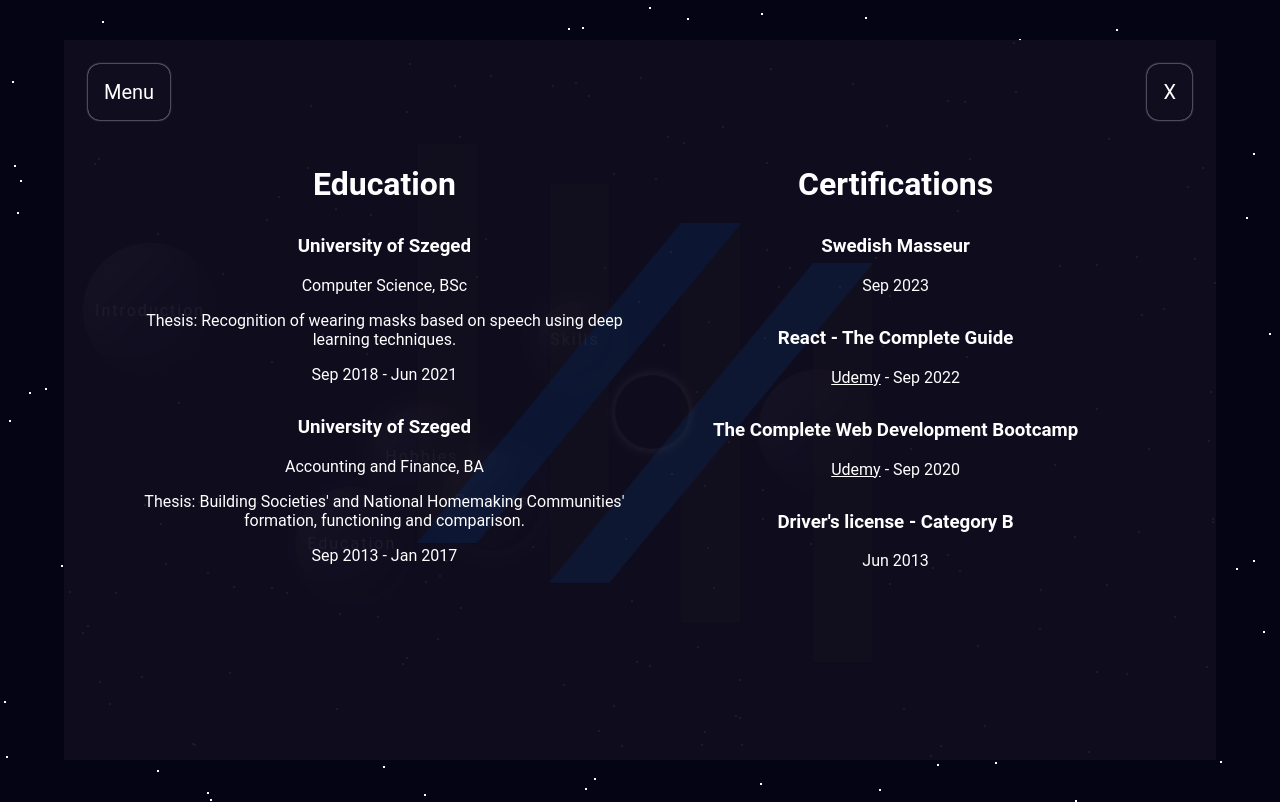
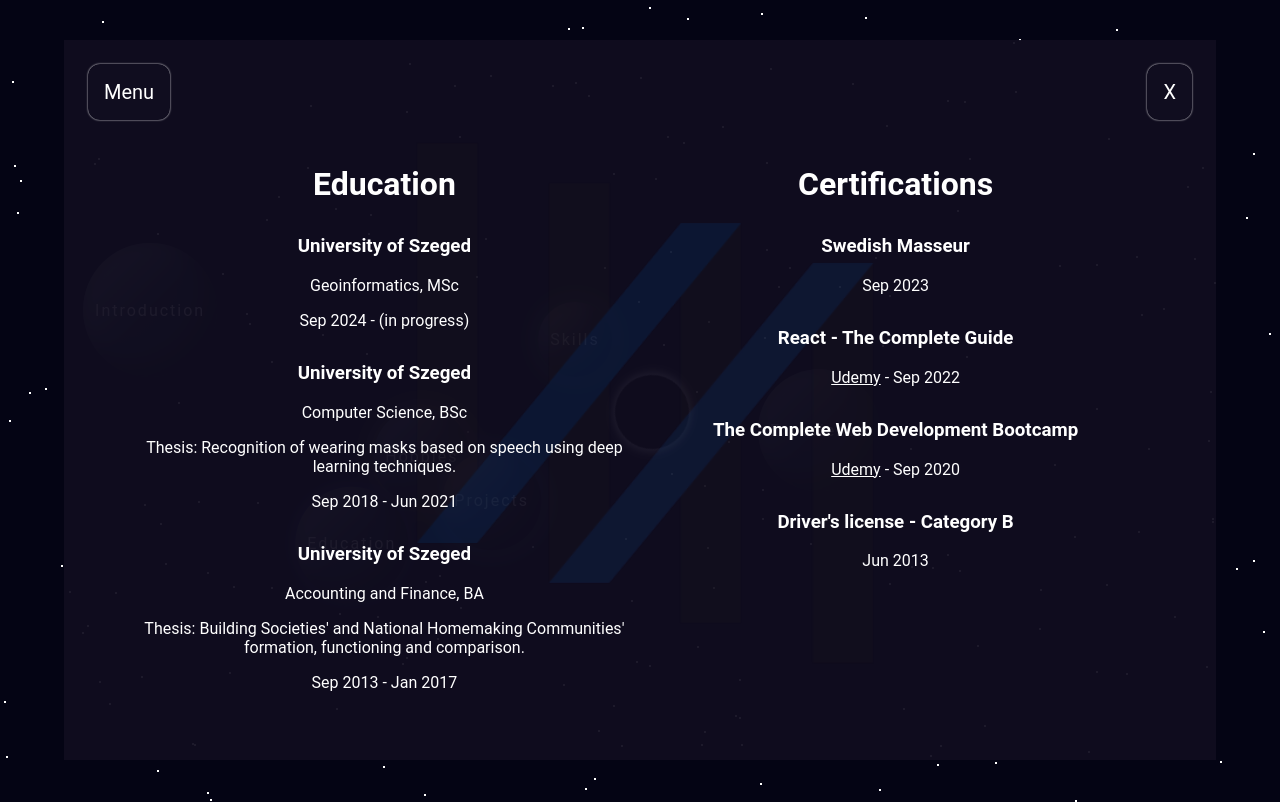
Before and after one commit to DavidJenei94/warpaint-vision, a React (Create React App) app: page / in a window 1280 px wide. Both pictures are taken after a click on the element "Education". Built offline with nearby package versions, Linux system fonts and the light colour scheme.

Commit message:
Update Education.tsx

```diff
--- a/src/components/Content/Education.tsx
+++ b/src/components/Content/Education.tsx
@@ -5,6 +5,9 @@ const Education = () => {
     <div className={styles['education-container']}>
       <div className={styles.education}>
         <h1>Education</h1>
+        <h3>University of Szeged</h3>
+        <p>Geoinformatics, MSc</p>
+        <p>Sep 2024 - (in progress)</p>
         <h3>University of Szeged</h3>
         <p>Computer Science, BSc</p>
         <p>
```
